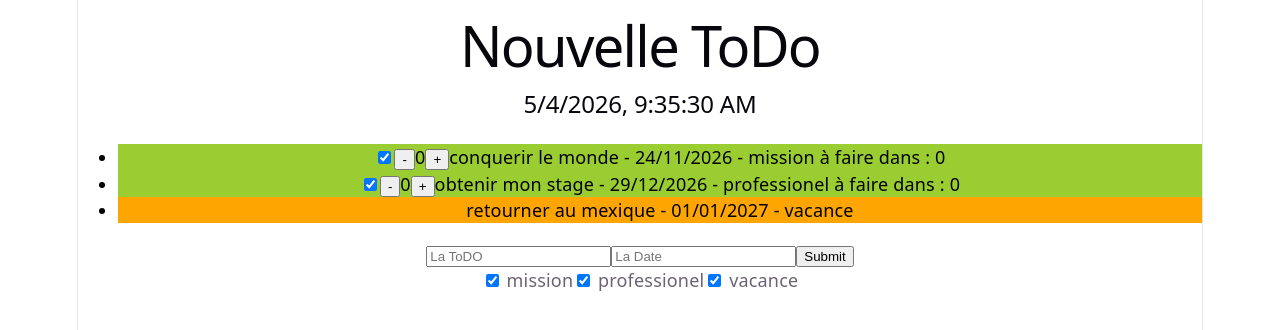
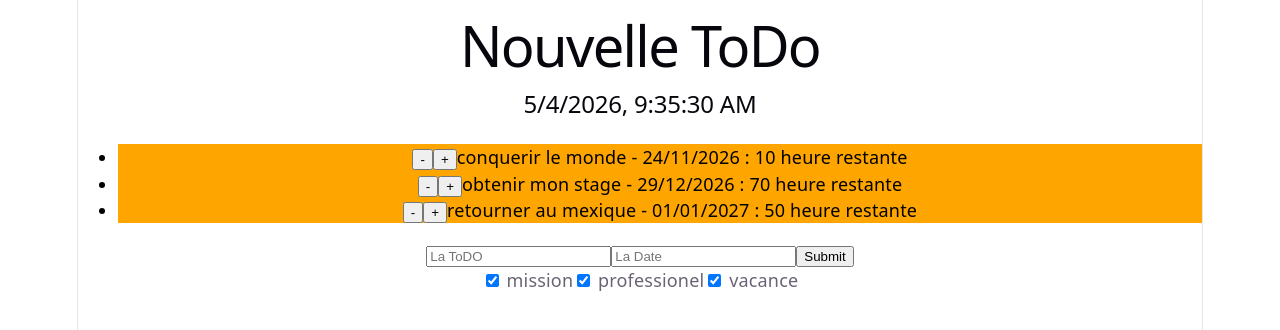
Before and after one commit to lasi23/ToDoList, a React (Vite) app: page / in a window 1280 px wide. Shown: the top 330 px of the page. Built offline with nearby package versions, Linux system fonts and the light colour scheme.

Commit message:
feat: partie06

```diff
--- a/src/App.jsx
+++ b/src/App.jsx
@@ -2,6 +2,7 @@ import { useState } from 'react'
 import reactLogo from './assets/react.svg'
 import viteLogo from './assets/vite.svg'
 import heroImg from './assets/hero.png'
+import Form from './Form'
 import './App.css'
 
 
@@ -9,28 +10,26 @@ const TODOS = [
     { todo : "conquerir le monde",
       date : "24/11/2026",
       checked : true,
-      heure : 0,
+      heure : 10,
       category : 'mission'
     },
     { todo : "obtenir mon stage",
       date : "29/12/2026",
       checked : true,
-      heure : 0,
+      heure : 70,
       category : 'professionel'
     },
     { todo : "retourner au mexique",
       date : "01/01/2027",
       checked : false,
-      heure : 0,
+      heure : 50,
       category : 'vacance'
     }
   ]
 
-function ToDo({ todo, heureRestante, onClick }) {
+function ToDo({todo}) {
 
-  const [heure, setHeure] = useState( heureRestante )
-
-
+  const [heure, setHeure] = useState( todo.heure )
 
   function handleClick() {
     // alert(todo.todo)
@@ -44,19 +43,25 @@ function ToDo({ todo, heureRestante, onClick }) {
     setHeure(heure + 1)
   }
 
-  if (todo.checked) {
-    return (
-      <li className='green' onClick={handleClick}>
-        <input type='checkbox' defaultChecked />
-        <button onClick={handleClickMinus}>-</button>
-        {heure}
-        <button onClick={handleClickPlus}>+</button>
-        {todo.todo} - {todo.date} - {todo.category} à faire dans : {heure}
-      </li>
-    )
+  if(heure == 0){
+    return <li className='green'><button onClick={handleClickMinus}>-</button><button onClick={handleClickPlus}>+</button><input type='checkbox' defaultChecked/>{todo.todo} - {todo.date} : {heure} heure restante</li>
   }
-  return <li className='orange' onClick={handleClick}>{todo.todo} - {todo.date} - {todo.category}</li>
+  return <li className='orange'><button onClick={handleClickMinus}>-</button><button onClick={handleClickPlus}>+</button>{todo.todo} - {todo.date} : {heure} heure restante</li>
 }
+
+//   if (todo.checked) {
+//     return (
+//       <li className='green' onClick={handleClick}>
+//         <input type='checkbox' defaultChecked />
+//         <button onClick={handleClickMinus}>-</button>
+//         {heure}
+//         <button onClick={handleClickPlus}>+</button>
+//         {todo.todo} - {todo.date} - {todo.category} à faire dans : {heure}
+//       </li>
+//     )
+//   }
+//   return <li className='orange' onClick={handleClick}>{todo.todo} - {todo.date} - {todo.category}</li>
+// }
 
 function Category({mission, setMission, professionel, setProfessionel, vacance, setVacance}){
   return <section>
@@ -68,21 +73,7 @@ function Category({mission, setMission, professionel, setProfessionel, vacance,
 
 
 
-function Form({onSubmit}){
-  function handleChange(e){
-    console.log(e.target.value)
-  }
-  function handleSubmit(e){
-    e.preventDefault()
-    const INPUTS = document.querySelectorAll('input[type=text]')
-    INPUTS.forEach(input=>(console.log(input.value)))
-  }
-  return <form onSubmit={handleSubmit}>
-    <input onChange={e=>handleChange(e)} type='text' placeholder='La ToDO' />
-    <input onChange={e=>handleChange(e)} type='text' placeholder='La Date'/>
-    <input type='submit'/>
-  </form>
-}
+
 
 // function ToDoTernaire({todo, date, checked}) {
   //   return <li className={checked ? "green" : 'orange'} ><input type='checkbox' checked={checked} defaultChecked/>{todo} {date} </li>
@@ -114,11 +105,17 @@ function App() {
     <ToDo key={index} todo={todo} heureRestante={todo.heure} />
   ))
 
+    function handleSubmit(e){
+      e.preventDefault()
+      const INPUTS = document.querySelectorAll('input[type=text]')
+      INPUTS.forEach(input=>(console.log(input.value)))
+    }
+
   return <>
     <h1>Nouvelle ToDo</h1>
     <h2>{DATE.toLocaleString()}</h2>
     <ul>{LIST_TODO}</ul>
-    <Form />
+    <Form onSubmit={event => handleSubmit(event)}/>
     <Category
       mission={mission} setMission={setMission}
       professionel={professionel} setProfessionel={setProfessionel}
--- /dev/null
+++ b/src/Form.jsx
@@ -0,0 +1,12 @@
+function Form({onSubmit}){
+  function handleChange(e){
+    console.log(e.target.value)
+  }
+  return <form onSubmit={onSubmit}>
+    <input onChange={e=>handleChange(e)} type='text' placeholder='La ToDO' />
+    <input onChange={e=>handleChange(e)} type='text' placeholder='La Date'/>
+    <input type='submit'/>
+  </form>
+}
+
+export default Form
```
Lines whose indentation alone changed are shown as unchanged.
